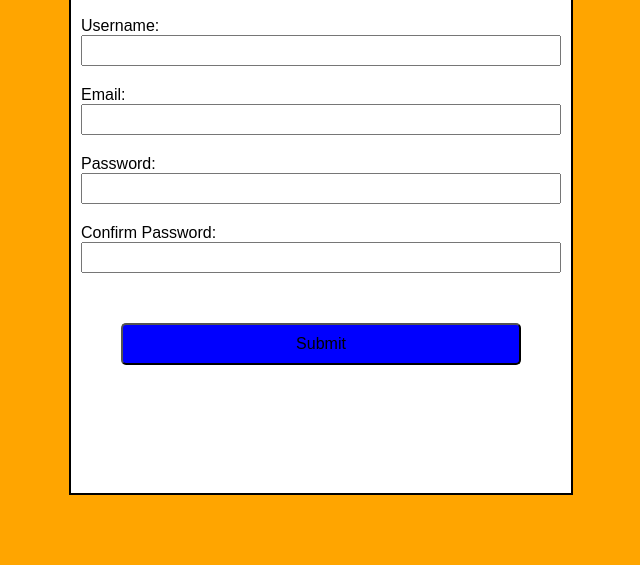
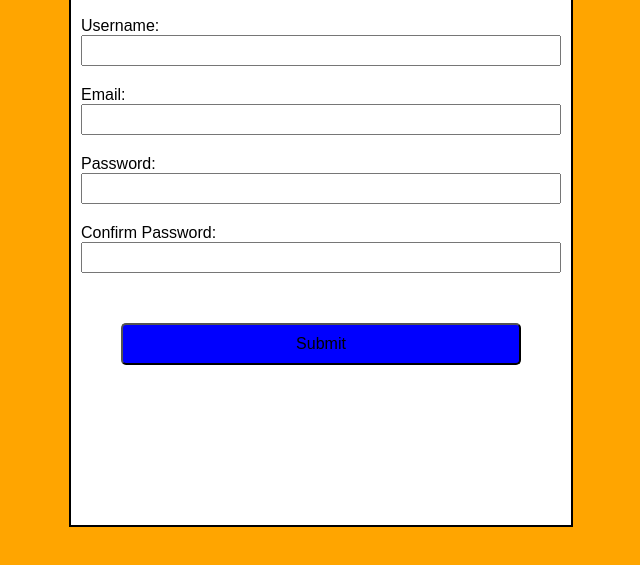
Before and after one commit to Ravneel170/Form-Validation, a plain HTML site: page index.html in a window 1280 px wide. Shown: the part 253-818 px from the top of the page, without its empty margins (319-959 px from the left). Drawn offline with Linux system fonts and the light colour scheme.

Commit message:
code-fix

```diff
--- a/style.css
+++ b/style.css
@@ -11,7 +11,7 @@ body{
 
   border: 2px solid black;
 
-  min-height: 68vh;
+  min-height: 72vh;
 
   width: 500px;
 
```
